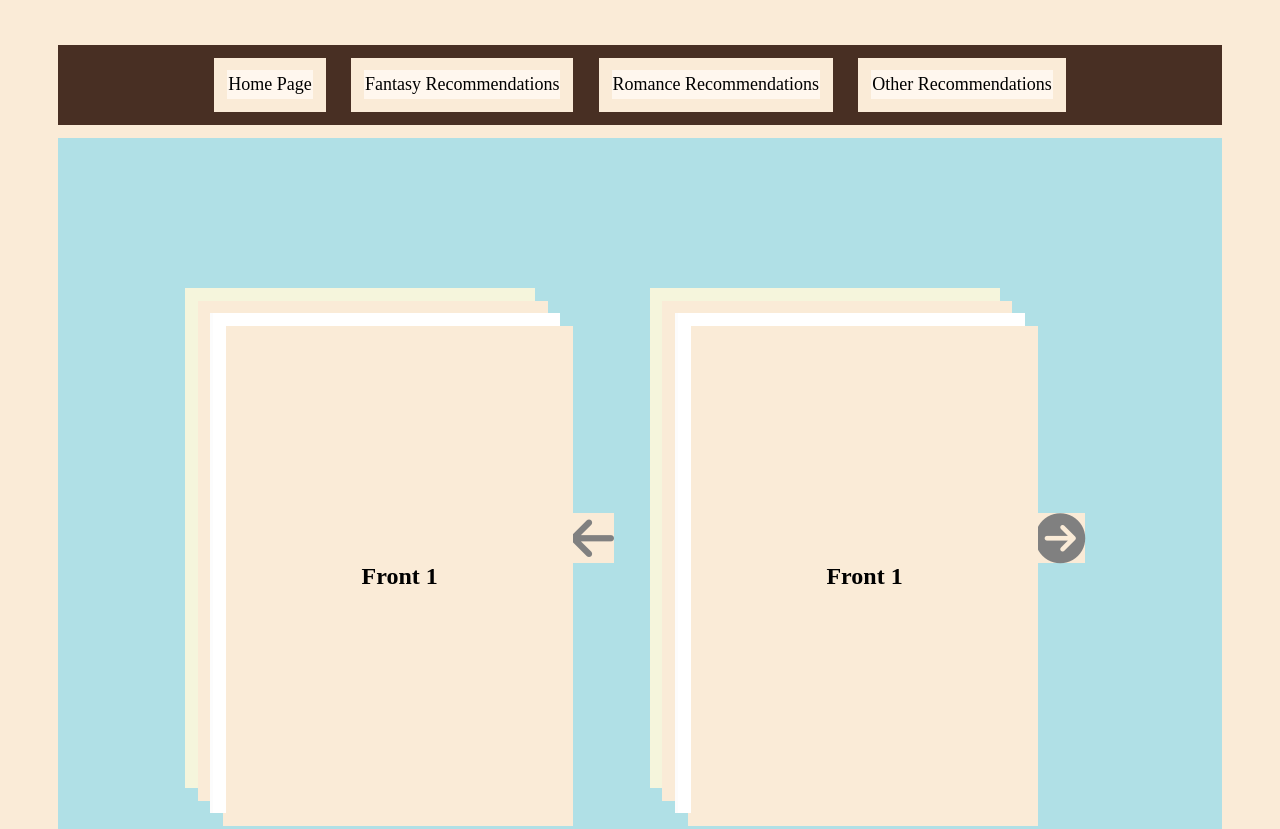
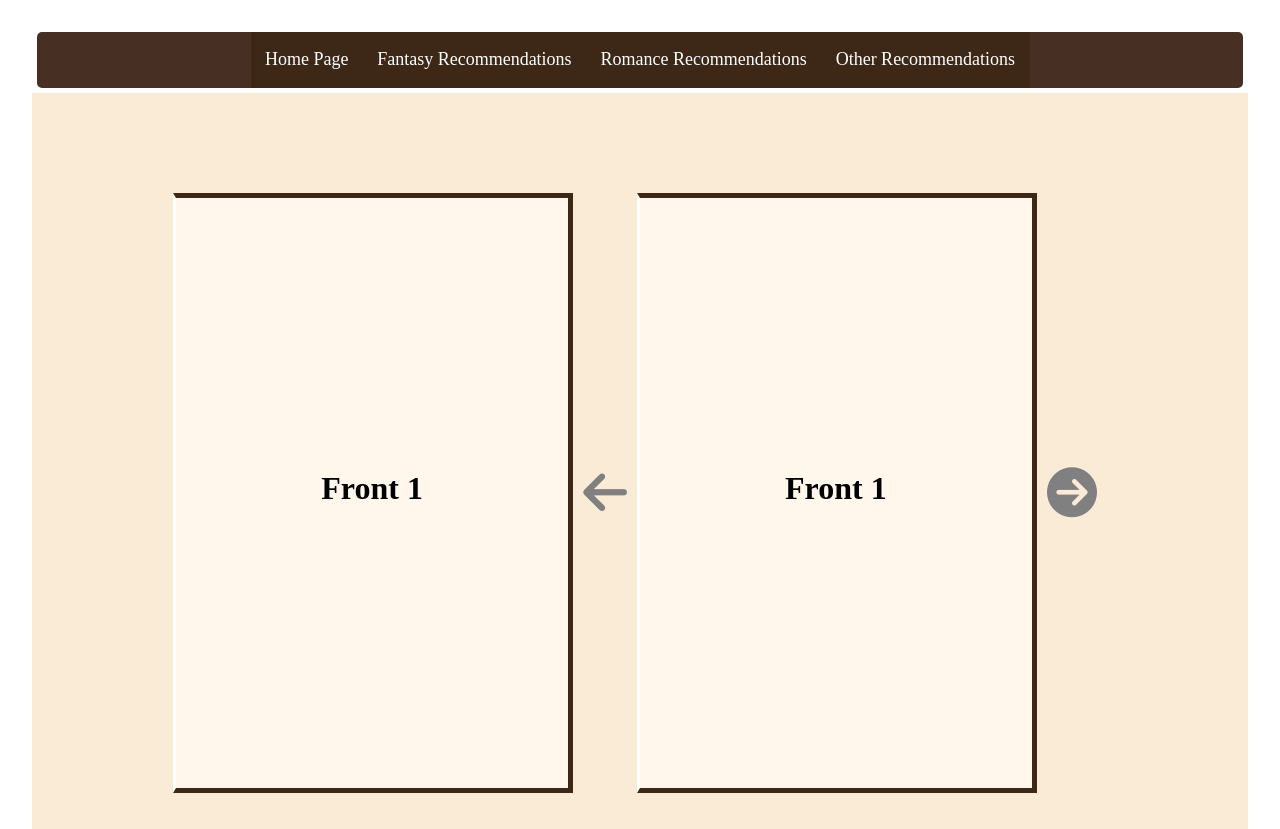
Before and after one commit to allyang10/book-ratings, a plain HTML site: page romance.html in a window 1280 px wide. Shown: the top 829 px of the page. Drawn offline with Linux system fonts and the light colour scheme.

Commit message:
making things better looking

```diff
--- a/css/style.css
+++ b/css/style.css
@@ -1,9 +1,8 @@
 * {
-  margin: 1vw;
+  margin: 0vw;
   padding: 0;
   box-sizing: border-box;
   font-family: 'Times New Roman', Times, serif;
-  background-color: antiquewhite;
 }
 
 .books {
@@ -13,8 +12,10 @@
   align-items: center;
 
   font-family: sans-serif;
-  background-color: powderblue;
+  background-color:antiquewhite;
 }
+
+
 
 /* sticky header */
 
@@ -24,13 +25,15 @@
   left: 0;
   width: 100%;
   padding: 0; /* Remove padding */
-  margin: 0; /* Remove margin */
+  margin: 0px; /* Remove margin */
   /* make navbar on top of everything else */
   z-index: 999;
 }
 
 .navbar ul {
   list-style-type: none;
+  margin: 5px;
+  padding: 0;
   overflow: hidden;
 }
 
@@ -39,12 +42,12 @@
 }
 
 .navbar li a {
-  background-color: rgb(255, 247, 238);
+  background-color: rgb(61, 39, 22);
+  color: white;
   display: block;
-  color: black;
   text-align: center;
   font-size: large;
-  padding: 1px 1px;
+  padding: 1px px;
   text-decoration: none;
 
 }
@@ -55,6 +58,8 @@ nav ul{
   flex-direction: column; /*make the buttons in a column so they are big enough */
   list-style-type: none; /* Remove bullet points */
   background-color: rgb(72, 47, 35);
+  border: 2px black;
+  border-radius: 5px;
 }
 
 
@@ -62,10 +67,9 @@ nav ul{
 /* Book */
 .book {
   position: relative;
-  width: 200px;
+  width: 250px;
   height: 400px;
   transition: transform 0.5s;
-  background-color: beige;
 }
 
 .paper {
@@ -76,24 +80,33 @@ nav ul{
   left: 0;
   perspective: 1500px;
 
+
+}
+
+h2{
+  font-size: 2em;
+  margin-top: 10px;
+  margin-bottom: 20px;
+  justify-content: space-around;
 }
 
 .front,
 .back {
-  background-color: white;
+  background-color: rgb(255, 246, 236);
   position: absolute;
-  width: 100%;
-  height: 100%;
+  width: 80%;
+  height: 80%;
   top: 0;
   left: 0;
   transform-origin: left;
   transition: transform 0.5s;
+  border: solid 5px rgb(61, 39, 22);
 }
 
 .front {
   z-index: 1;
   backface-visibility: hidden;
-  border-left: 3px solid rgb(252, 252, 252);
+  border-left: 3px solid rgb(255, 255, 255);
 }
 
 .back {
@@ -105,6 +118,7 @@ nav ul{
   width: 100%;
   height: 100%;
   display: flex;
+  flex-direction: column;
   justify-content: center;
   align-items: center;
 }
@@ -144,7 +158,7 @@ i {
 
 /* Paper stack order */
 #p1 {
-  z-index: 3;
+  z-index: 4;
 }
 
 #p2 {
@@ -154,6 +168,42 @@ i {
 #p3 {
   z-index: 1;
 }
+
+/* Customization */
+
+.book-title {
+  font-size: 2em;
+  margin-bottom: 10px;
+  text-align: center;
+}
+
+.cover-img {
+  width: 100%;
+  height: 100%;
+  object-fit: cover;
+}
+
+#b1 {
+  padding: 20px;
+  text-align: center;
+  font-size: 1.2em;
+  justify-content: space-around;
+}
+
+#b1 h2 {
+  font-size: 2em;
+  margin-top: 10px;
+  margin-bottom: 20px;
+}
+
+#b1 p {
+  margin-bottom: 20px;
+}
+
+h1, h3, h4{
+  text-align: center;
+}
+
 
 
 /* Tablet styles */
@@ -169,12 +219,15 @@ i {
     white-space: nowrap;
   }
 
-  /* home page styling */
-  #meet-list a {
-    display: block; /* Make each link occupy a full row */
-    /* make font size smaller so links can be seen */
-    font-size: 1rem;
-    padding: 2%;
+  /* .book {
+    width: 350px;
+    height: 500px;
+  } */
+
+  .front,
+  .back {
+    width: 100%;
+    height: 100%;
   }
 
   nav ul {
@@ -182,18 +235,6 @@ i {
     justify-content: center; /* Center navigation items */
   }
 
-  .athlete-id {
-    max-width: 50%;
-    font-size: .5em;
-    flex: 1 1 calc(50% - 1em); /* two cards per row */
-  }
-
-
-  .athlete-id figure img {
-    max-width: 80%; /* Allow image to scale within its container */
-    width: 100%; /* Default size on larger screens */
-    height: auto; /* Maintain aspect ratio */
-  }
 
 }
 /* Desktop styles */
@@ -201,14 +242,14 @@ i {
 
   /* make the buttons bigger so they fit the screen */
   nav ul a{
+    margin:0%;
+
     font-size: 1.5em;
   }
 
   .book {
-    position: relative;
-    width: 350px;
-    height: 500px;
-    transition: transform 0.5s;
+    width: 400px;
+    height: 600px;
   }
 }
 
```
Also changed, not shown: index.html (+2 -2 lines), js/flipbook.js (+20 -4 lines).
